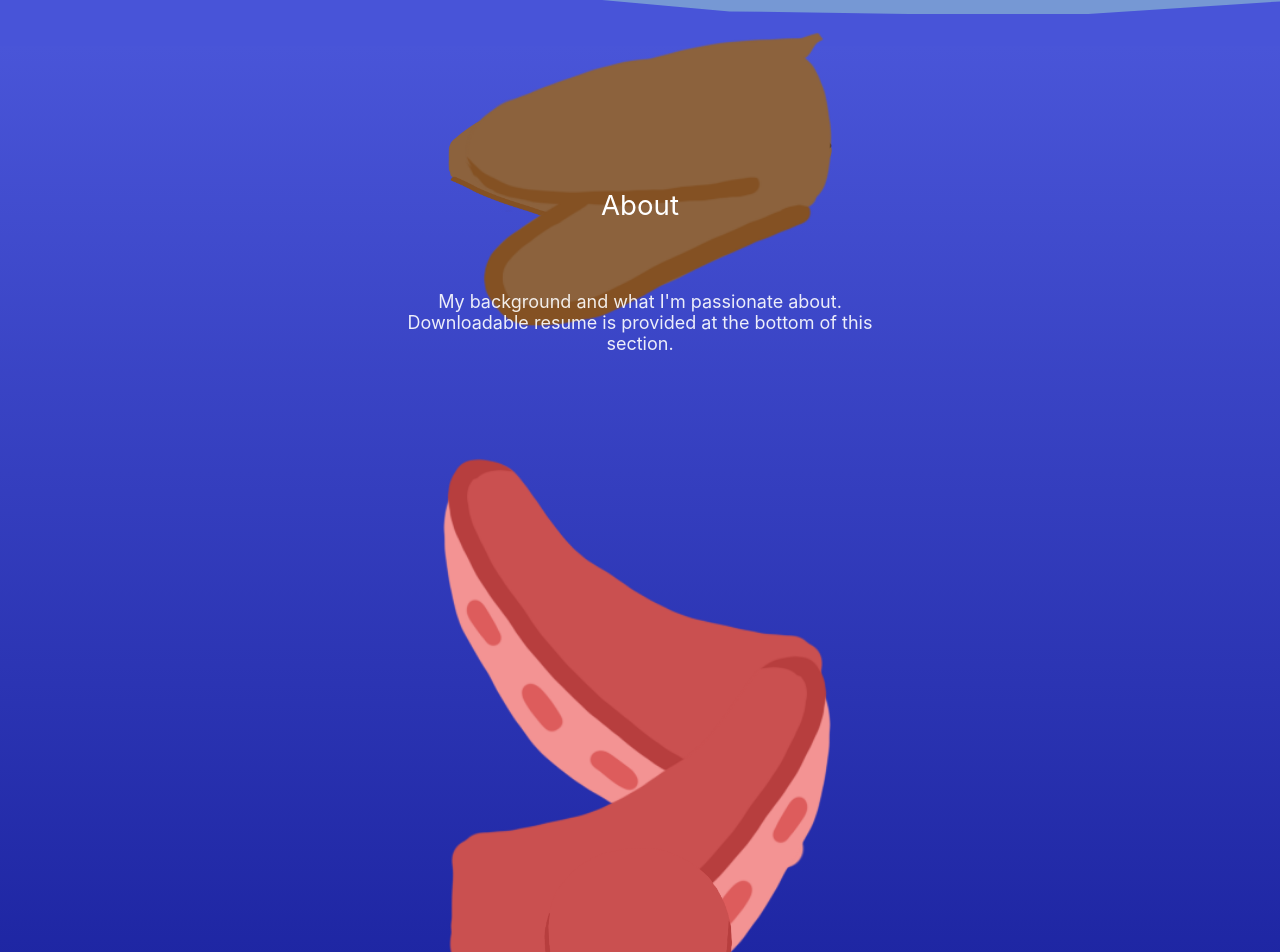
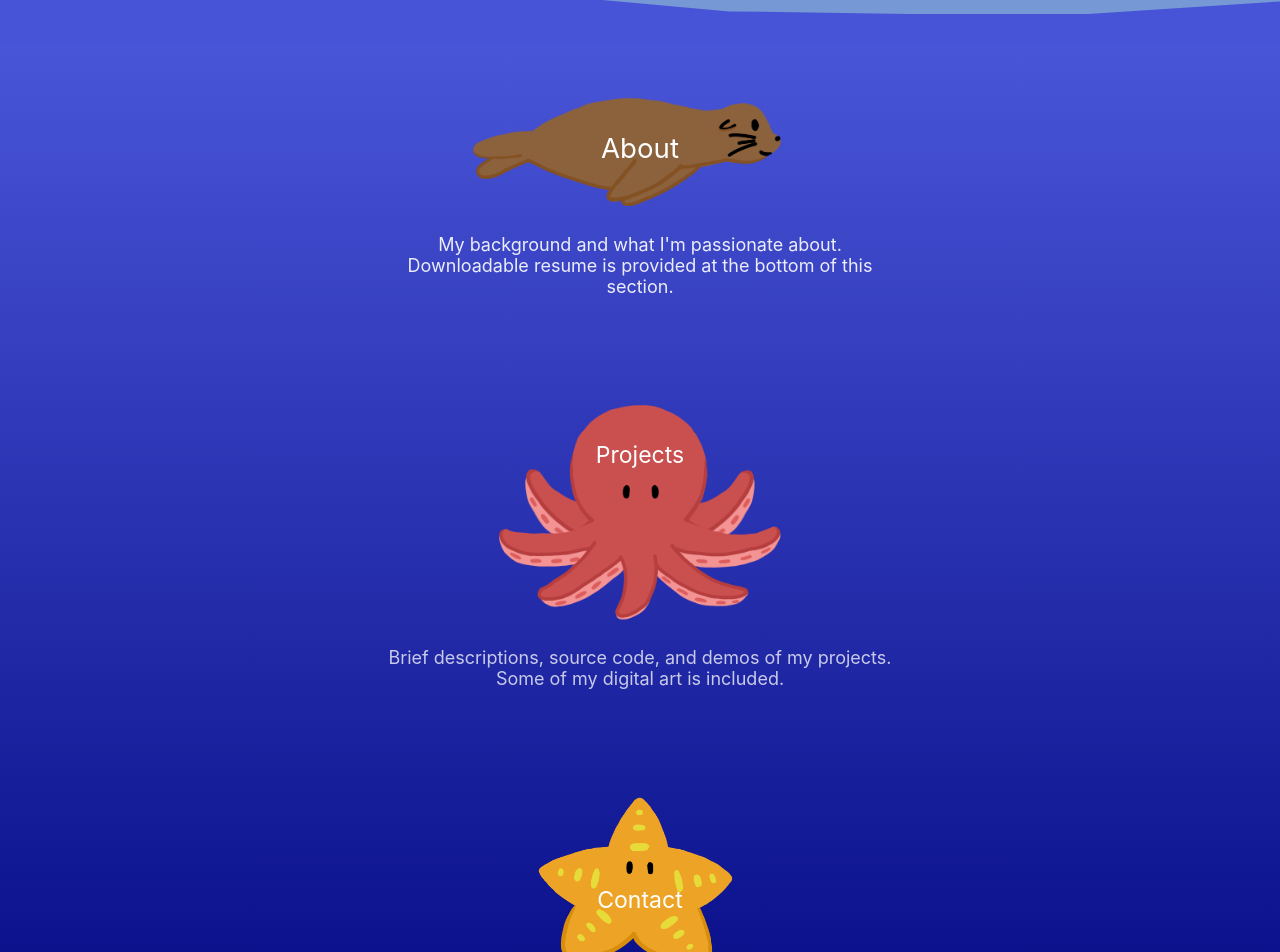
Before and after one commit to venuswku/venuswku.github.io, a React (Create React App) app: page / in a window 1280 px wide. Shown: the part 600-1552 px from the top of the page. Built offline with nearby package versions, Linux system fonts and the light colour scheme.

Commit message:
repositioned resized svgs

```diff
--- a/src/Pages/About.css
+++ b/src/Pages/About.css
@@ -1,6 +1,3 @@
-body {
-    background: rgba(49, 49, 218, 0.65);
-}
 .about {
     padding: 65px 50px 7%;
     background: rgba(49, 49, 218, 0.65);
--- a/src/Pages/About.js
+++ b/src/Pages/About.js
@@ -1,12 +1,11 @@
 import React from 'react';
 import './About.css';
 import { ReactComponent as SeaLionBody } from '../Assets/SeaLionBody.svg';
-import { ReactComponent as SeaLionBodyContent } from '../Assets/SeaLionBodyContent.svg';
 
 function About() {
     return (
         <div className="about">
-            <SeaLionBodyContent className="sea-lion" />
+            <SeaLionBody className="sea-lion" />
             <p className="heading">About</p>
             <div className="blue-section">
                 Currently, I'm a third-year undergraduate studying Computer Science at the University of California in Santa Cruz.
--- a/src/Pages/Home.css
+++ b/src/Pages/Home.css
@@ -165,30 +165,41 @@
 .animal {
     position: relative;
     z-index: 0;     /* by default when transform is used */
-    width: 30%;
-    height: 30%;
 }
 .sea-lion-body {
-    margin-top: -4%;
+    width: 20%;
+    height: 20%;
+    margin-top: -3%;
+    margin-left: 2%;
 }
 .sea-lion-tail {
-    margin-top: -16.8%;
-    transform-origin: 24.5% 50%;
+    width: 5%;
+    height: 5%;
+    margin-top: -5.9%;
+    margin-left: -21.5%;
+    transform-origin: 100% 20%;
 }
 .octopus-body {
-    margin-top: -17%;
+    width: 22%;
+    height: 22%;
+    margin-top: -11.5%;
 }
 .octopus-left-tentacle {
-    margin-top: -0.3%;
-    margin-left: -1%;
-    transform-origin: 25% 50%;
+    width: 6%;
+    height: 6%;
+    margin-top: 5%;
+    margin-left: -12%;
 }
 .octopus-right-tentacle {
-    margin-top: -16.8%;
-    transform-origin: 75% 50%;
+    width: 6%;
+    height: 6%;
+    margin-top: -6.3%;
+    margin-left: 12%;
 }
 .starfish {
-    margin-top: -3%;
+    width: 40%;
+    height: 40%;
+    margin-top: -4%;
 }
 @keyframes animateSeaLion {
     0% {transform: rotate(0deg);}
@@ -221,16 +232,16 @@
     z-index: 1;
 }
 .about-name {
-    margin-top: -10.8%;
+    margin-top: -3.8%;
     margin-bottom: 4%;
 }
 .projects-name {
     margin-top: -14%;
-    margin-bottom: 12%;
+    margin-bottom: 12.5%;
 }
 .contact-name {
-    margin-top: -9.2%;
-    margin-bottom: 4%;
+    margin-top: -11.5%;
+    margin-bottom: 5%;
 }
 
 .section-description {
--- a/src/Pages/Projects.css
+++ b/src/Pages/Projects.css
@@ -12,21 +12,25 @@
     overflow: hidden;
 }
 .octopus-head {
-    width: 80%;
+    width: 50%;
+    height: 50%;
     transform: rotate(-90deg);
-    margin-top: -10%;
-    margin-left: 62%;
+    margin-left: 75%;
+    margin-bottom: -10%;
 }
 .right-tentacle {
-    width: 80%;
+    width: 10%;
+    height: 10%;
     transform: rotate(45deg);
-    margin-top: -10%;
-    margin-left: -47%;
+    margin-top: 20%;
+    margin-left: -3%;
 }
 .left-tentacle {
-    width: 80%;
+    width: 10%;
+    height: 10%;
     transform: rotate(-45deg);
-    margin-left: 66%;
+    margin-top: 20%;
+    margin-left: 93%;
 }
 
 .project {
--- a/src/Pages/Projects.js
+++ b/src/Pages/Projects.js
@@ -11,6 +11,8 @@ function Projects() {
         <div className="projects">
             <div className="octopus">
                 <OctopusBody className="octopus-head" />
+                <OctopusRightTentacle className="right-tentacle" />
+                <OctopusLeftTentacle className="left-tentacle" />
                 <OctopusRightTentacle className="right-tentacle" />
                 <OctopusLeftTentacle className="left-tentacle" />
             </div>
```
